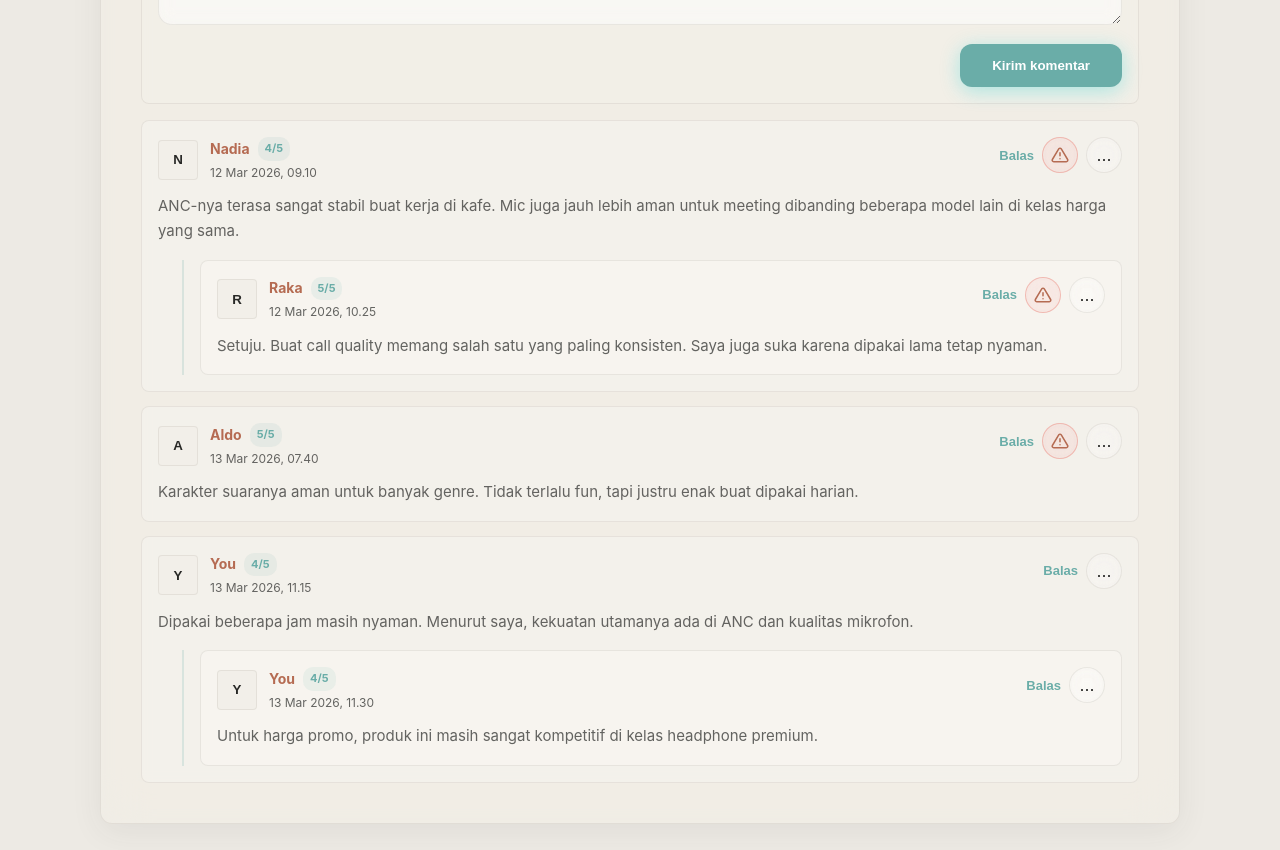
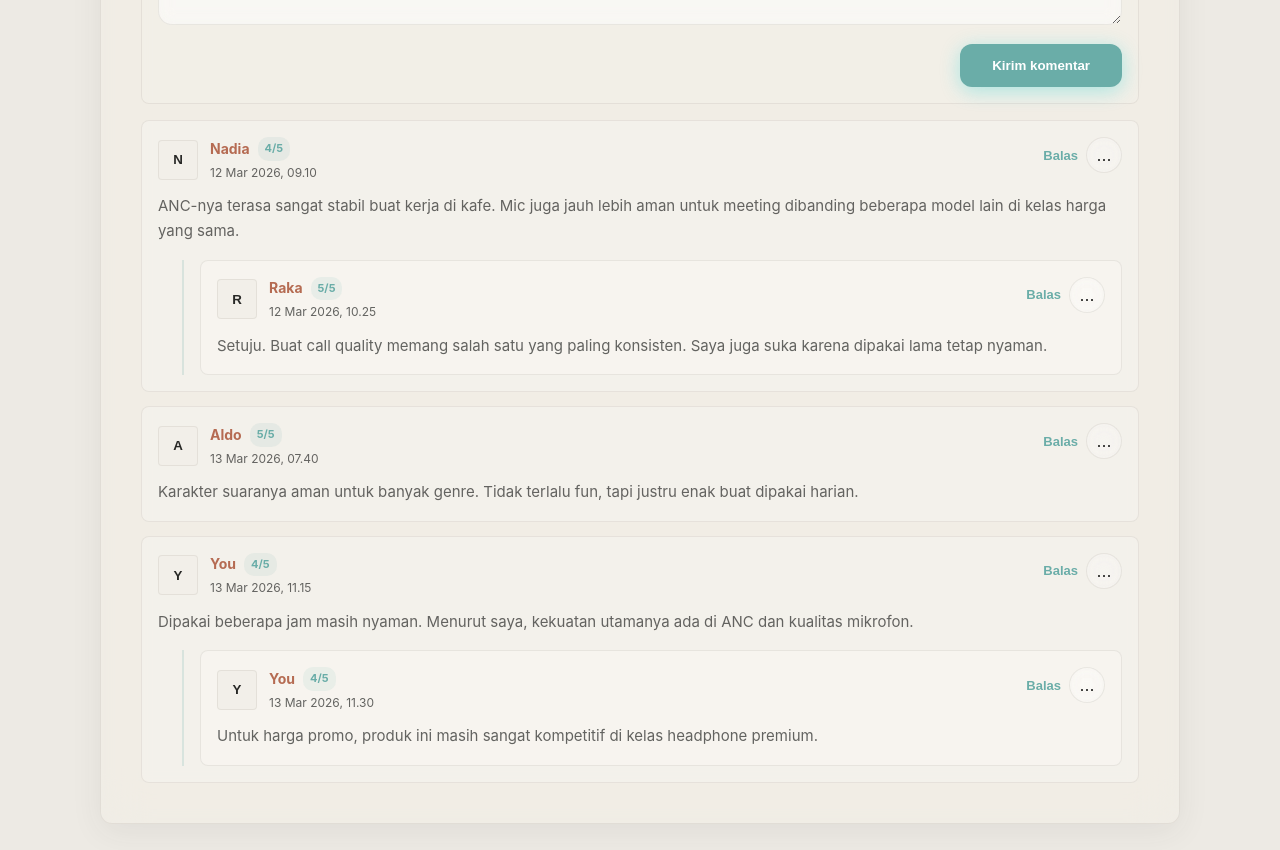
Before and after one commit to Liamours/aplikasi_berbasis_platform-retogen, a Nuxt app in the folder frontend/: page /articles/1 in a window 1280 px wide. Shown: the part 1440-2290 px from the top of the page. Built offline with nearby package versions, Linux system fonts and the light colour scheme.

Commit message:
change report user pop-up and button location

```diff
--- a/frontend/app/components/detail/DetailArticleDiscussion.vue
+++ b/frontend/app/components/detail/DetailArticleDiscussion.vue
@@ -61,7 +61,7 @@ const {
         :comment="comment"
         :active-reply-id="activeReplyId"
         :reply-drafts="replyDrafts"
-        @open-report="openReport('comment', $event)"
+        @open-report="openReport('comment', $event.commentId, $event.owner, $event.content)"
         @open-user-profile="openOtherUserProfile"
         @open-user-report="openReportUser"
         @toggle-reply="toggleReply"
--- a/frontend/app/components/detail/DetailCommentItem.vue
+++ b/frontend/app/components/detail/DetailCommentItem.vue
@@ -12,15 +12,8 @@ const props = defineProps<{
 }>()
 
 const emit = defineEmits<{
-  openReport: [commentId: string]
+  openReport: [payload: { commentId: string, owner: string, content: string }]
   openUserProfile: [userEmail: string]
-  openUserReport: [
-    payload: {
-      username: string
-      userEmail: string
-      commentContent: string
-    }
-  ]
   toggleReply: [commentId: string]
   updateReplyDraft: [{ commentId: string, value: string }]
   submitReply: [parentId: string]
@@ -59,15 +52,6 @@ const openProfile = () => {
   emit('openUserProfile', props.comment.user_email)
 }
 
-const openUserReport = () => {
-  if (!props.comment.user_email) return
-
-  emit('openUserReport', {
-    username: props.comment.owner,
-    userEmail: props.comment.user_email,
-    commentContent: props.comment.comment_content
-  })
-}
 
 const replyValue = computed(() => props.replyDrafts[props.comment.comment_id] ?? '')
 const isReplying = computed(() => props.activeReplyId === props.comment.comment_id)
@@ -78,9 +62,6 @@ const commentUserRating = computed(() => getUserRatingValue(props.comment.user_e
 
 const showEditAction = computed(() => canEditComment(props.comment) && !isEditing.value)
 const showDeleteAction = computed(() => canDeleteComment(props.comment))
-const showUserReportAction = computed(() =>
-  !isOwnComment(props.comment) && !isEditing.value
-)
 </script>
 
 <template>
@@ -128,34 +109,16 @@ const showUserReportAction = computed(() =>
           {{ isReplying ? 'Tutup' : 'Balas' }}
         </button>
 
-        <button
-          v-if="showUserReportAction"
-          type="button"
-          class="comment-item__report-user-btn"
-          :aria-label="`Laporkan ${comment.owner}`"
-          @click="openUserReport"
-        >
-          <svg viewBox="0 0 24 24" fill="none" aria-hidden="true">
-            <path
-              d="M12 9v4M12 17h.01M10.29 3.86 1.82 18a2 2 0 0 0 1.71 3h16.94a2 2 0 0 0 1.71-3L13.71 3.86a2 2 0 0 0-3.42 0Z"
-              stroke="currentColor"
-              stroke-width="2"
-              stroke-linecap="round"
-              stroke-linejoin="round"
-            />
-          </svg>
-        </button>
-
         <DetailReportMenu
           :show-edit="showEditAction"
           :show-delete="showDeleteAction"
-          :show-report="false"
+          :show-report="!isOwnComment(comment)"
           edit-label="Edit komentar"
           delete-label="Hapus komentar"
           report-label="Laporkan komentar"
           @edit="startEditComment(comment.comment_id)"
           @remove="openDeleteComment(comment.comment_id)"
-          @report="$emit('openReport', comment.comment_id)"
+          @report="$emit('openReport', { commentId: comment.comment_id, owner: comment.owner, content: comment.comment_content })"
         />
       </div>
     </div>
@@ -221,7 +184,6 @@ const showUserReportAction = computed(() =>
         :reply-drafts="replyDrafts"
         @open-report="$emit('openReport', $event)"
         @open-user-profile="$emit('openUserProfile', $event)"
-        @open-user-report="$emit('openUserReport', $event)"
         @toggle-reply="$emit('toggleReply', $event)"
         @update-reply-draft="$emit('updateReplyDraft', $event)"
         @submit-reply="$emit('submitReply', $event)"
@@ -346,30 +308,8 @@ const showUserReportAction = computed(() =>
   text-decoration: underline;
 }
 
-.comment-item__report-user-btn {
-  width: 36px;
-  height: 36px;
-  border-radius: 999px;
-  border: 1px solid rgba(227, 66, 52, 0.28);
-  background: rgba(227, 66, 52, 0.08);
-  color: var(--primary-red);
-  display: inline-grid;
-  place-items: center;
-  cursor: pointer;
-  transition: var(--transition-fast);
-  backdrop-filter: blur(8px);
-  -webkit-backdrop-filter: blur(8px);
-}
-
-.comment-item__report-user-btn:hover {
-  background: rgba(227, 66, 52, 0.14);
-  border-color: rgba(227, 66, 52, 0.4);
-  transform: translateY(-1px);
-}
-
-.comment-item__report-user-btn svg {
-  width: 18px;
-  height: 18px;
+.comment-item__reply-btn:hover {
+  text-decoration: underline;
 }
 
 .comment-item__body {
--- a/frontend/app/components/detail/DetailReportModal.vue
+++ b/frontend/app/components/detail/DetailReportModal.vue
@@ -17,10 +17,21 @@ const { reportState, closeReport, submitReport } = useArticleDetail()
           <button type="button" class="report-modal__close" @click="closeReport">×</button>
         </div>
 
+        <div v-if="reportState.type === 'comment' && reportState.targetName" class="report-modal__target">
+          <div class="report-modal__target-user">
+            <span class="report-modal__target-label">User:</span>
+            <span class="report-modal__target-value">{{ reportState.targetName }}</span>
+          </div>
+          <div class="report-modal__target-comment">
+            <span class="report-modal__target-label">Komentar:</span>
+            <p class="report-modal__target-text">"{{ reportState.targetContent }}"</p>
+          </div>
+        </div>
+
         <textarea
           v-model="reportState.description"
           class="report-modal__textarea"
-          rows="5"
+          rows="4"
           placeholder="Jelaskan alasan report secara singkat..."
         />
 
@@ -99,6 +110,45 @@ const { reportState, closeReport, submitReport } = useArticleDetail()
   cursor: pointer;
 }
 
+.report-modal__target {
+  background: rgba(106, 173, 168, 0.08);
+  border: 1px solid rgba(106, 173, 168, 0.15);
+  border-radius: var(--radius-md);
+  padding: 14px;
+  margin-bottom: 18px;
+  display: flex;
+  flex-direction: column;
+  gap: 10px;
+}
+
+.report-modal__target-label {
+  font-size: 11px;
+  text-transform: uppercase;
+  font-weight: 700;
+  letter-spacing: 0.5px;
+  color: var(--primary-cyan);
+  display: block;
+  margin-bottom: 2px;
+}
+
+.report-modal__target-value {
+  font-size: 14px;
+  font-weight: 600;
+  color: var(--text-primary);
+}
+
+.report-modal__target-text {
+  font-size: 13px;
+  line-height: 1.5;
+  color: var(--text-secondary);
+  font-style: italic;
+  margin: 0;
+  display: -webkit-box;
+  -webkit-line-clamp: 2;
+  -webkit-box-orient: vertical;
+  overflow: hidden;
+}
+
 .report-modal__textarea {
   width: 100%;
   resize: vertical;
--- a/frontend/app/composables/useArticleDetail.ts
+++ b/frontend/app/composables/useArticleDetail.ts
@@ -23,6 +23,8 @@ export const useArticleDetail = () => {
     open: false,
     type: 'article' as 'article' | 'comment',
     targetId: '',
+    targetName: '',
+    targetContent: '',
     description: ''
   }))
 
@@ -366,17 +368,44 @@ export const useArticleDetail = () => {
     tracked.value = !tracked.value
   }
 
-  function openReport(type: 'article' | 'comment', targetId: string) {
-    reportState.value = { open: true, type, targetId, description: '' }
+  function openReport(type: 'article' | 'comment', targetId: string, targetName: string = '', targetContent: string = '') {
+    reportState.value = { open: true, type, targetId, targetName, targetContent, description: '' }
   }
 
   function closeReport() {
-    reportState.value = { ...reportState.value, open: false, description: '', targetId: '' }
+    reportState.value = { ...reportState.value, open: false, description: '', targetId: '', targetName: '', targetContent: '' }
   }
 
-  function submitReport() {
+  async function submitReport() {
     if (!reportState.value.description.trim()) return
-    closeReport()
+
+    try {
+      if (reportState.value.type === 'article') {
+        const response = await post<ApiBaseResponse>('/report_article/add', {
+          article_id: reportState.value.targetId,
+          description: reportState.value.description
+        }, true)
+
+        if (response.confirmation.includes('successful')) {
+          closeReport()
+        }
+      } else {
+        // Reporting a comment - currently reports the user who made the comment
+        const comment = article.value.comments?.find(c => c.comment_id === reportState.value.targetId)
+        if (!comment) return
+
+        const response = await post<ApiBaseResponse>('/report_user/report_user', {
+          reported_user_email: comment.user_email,
+          description: `[Comment Report - ID: ${comment.comment_id}] ${reportState.value.description}`
+        }, true)
+
+        if (response.confirmation.includes('successful')) {
+          closeReport()
+        }
+      }
+    } catch (err) {
+      console.error('Failed to submit report', err)
+    }
   }
 
   return {
```
